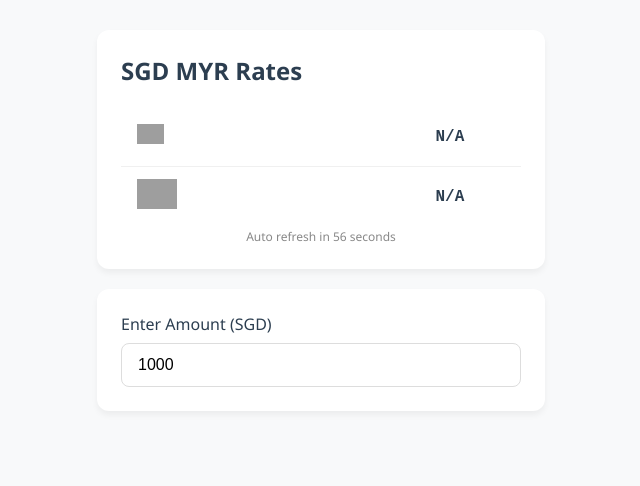
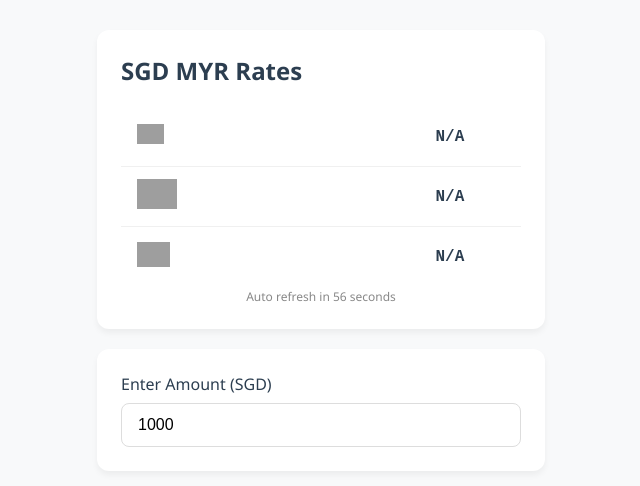
Before and after one commit to yongjianwen/SGD-MYR-Rates, a plain HTML site: page index.html in a window 1280 px wide. Shown: the whole page, without its empty margins (319-959 px from the left). Drawn offline with Linux system fonts and the light colour scheme; no server answers; grey boxes are pictures that could not be loaded.

Commit message:
Added Panda Remit

```diff
--- a/index.css
+++ b/index.css
@@ -70,6 +70,11 @@ body {
 
 .wise-logo {
     height: 30px;
+}
+
+.panda-logo {
+    height: 25px;
+    padding: 2.5px 0;
 }
 
 .double-data {
--- a/index.html
+++ b/index.html
@@ -40,6 +40,19 @@
                 </td>
                 <td><i class="status-icon material-icons inactive">check_circle</i></td>
             </tr>
+            <tr>
+                <td><a href="https://www.pandaremit.com/en/sgp/send-money-to-malaysia"
+                        target="_blank" rel="noopener noreferrer"><img
+                            src="https://www.remitfinder.com/assets/images/providers/pandaremit.jpg" alt="Panda Remit"
+                            class="panda-logo"></a></td>
+                <td class="result">
+                    <div class="double-data">
+                        <span id="panda">N/A</span>
+                        <span class="diff"></span>
+                    </div>
+                </td>
+                <td><i class="status-icon material-icons inactive">check_circle</i></td>
+            </tr>
         </table>
         <div class="message">Auto refresh in <span id="countdown">0</span> seconds</div>
     </div>
--- a/index.js
+++ b/index.js
@@ -6,6 +6,7 @@ const refreshInterval = 60000; // 60 seconds
 const tableRows = document.querySelectorAll('.data-table tr');
 const cimb = document.querySelector('#cimb');
 const wise = document.querySelector('#wise');
+const panda = document.querySelector('#panda');
 const countdown = document.querySelector('#countdown');
 const amountInput = document.getElementById('amount');
 
@@ -32,6 +33,7 @@ amountInput.addEventListener('input', function (e) {
     if (!value) {
         cimb.innerHTML = 'N/A';
         wise.innerHTML = 'N/A';
+        panda.innerHTML = 'N/A';
 
         tableRows.forEach(row => {
             const valueCell = row.querySelector('.result');
@@ -85,6 +87,7 @@ async function fetchRates(value) {
         .then(json => {
             cimb.innerHTML = json['cimb'].toFixed(2);
             wise.innerHTML = json['wise'].toFixed(2);
+            panda.innerHTML = json['panda'].toFixed(2);
 
             const values = [];
 
@@ -118,11 +121,13 @@ async function fetchRates(value) {
 
             cimb.innerHTML = 'RM ' + json['cimb'].toFixed(2);
             wise.innerHTML = 'RM ' + json['wise'].toFixed(2);
+            panda.innerHTML = 'RM ' + json['panda'].toFixed(2);
         })
         .catch(error => {
             console.error(error)
             cimb.innerHTML = 'N/A';
             wise.innerHTML = 'N/A';
+            panda.innerHTML = 'N/A';
 
             tableRows.forEach(row => {
                 const checkIcon = row.querySelector('.status-icon');
```
